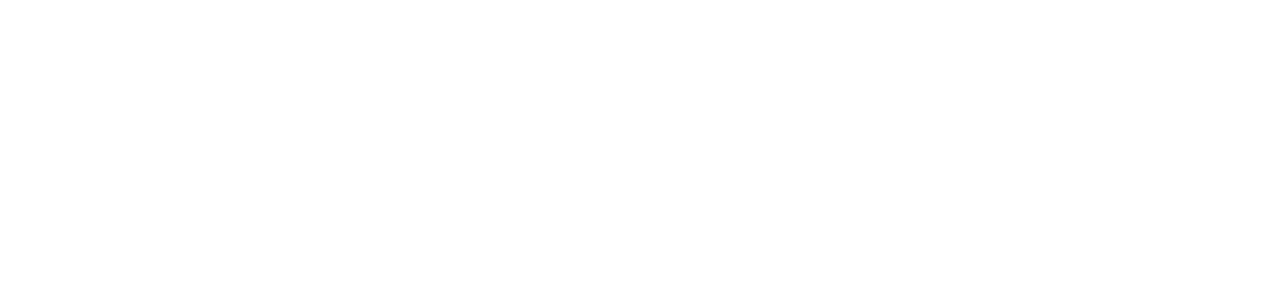
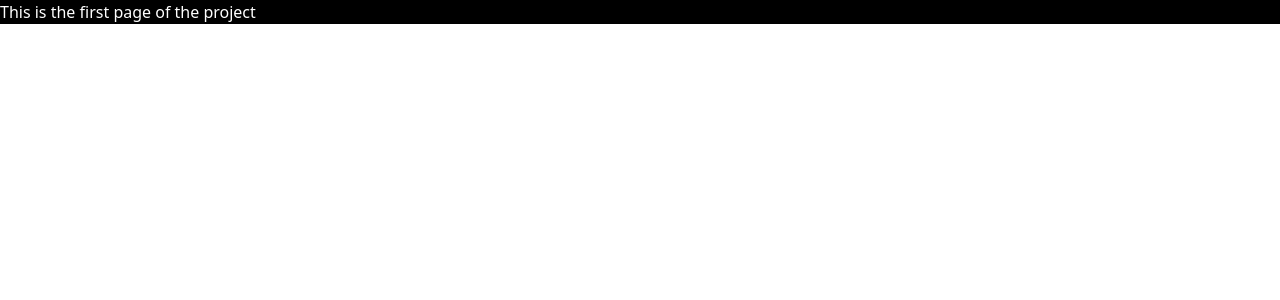
Before and after one commit to Govinda835/frontend-1, a React (Vite) app: page /page in a window 1280 px wide. Before the commit this address had no page. Shown: the top 300 px of the page. Built offline with nearby package versions, Linux system fonts and the light colour scheme.

Commit message:
create page

```diff
--- a/src/App.jsx
+++ b/src/App.jsx
@@ -1,12 +1,14 @@
 import React from "react"
 import {BrowserRouter,Routes,Route} from "react-router-dom"
 import Home from "./Home"
+import Page from "./page"
 
 const App = () => {
   return(
   <BrowserRouter>
      <Routes>
       <Route path="/Home" element={<Home/>}/>
+      <Route path="/page" element={<Page/>}/>
      </Routes>
   </BrowserRouter>
   )
--- /dev/null
+++ b/src/page.jsx
@@ -0,0 +1,12 @@
+function Page()
+{
+    return(
+        <>
+          <div className="bg-black text-white">
+            <h1>This is the first page of the project</h1>
+          </div>
+        </>
+    )
+}
+
+export default Page
```
